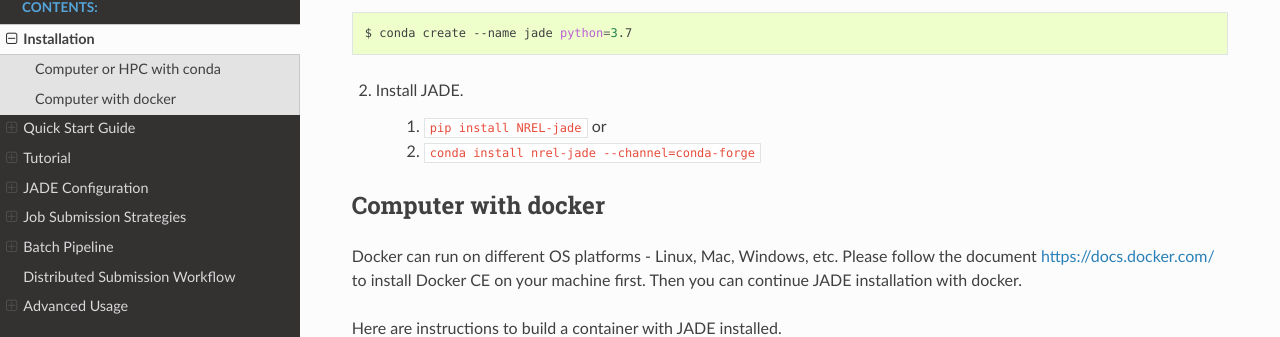
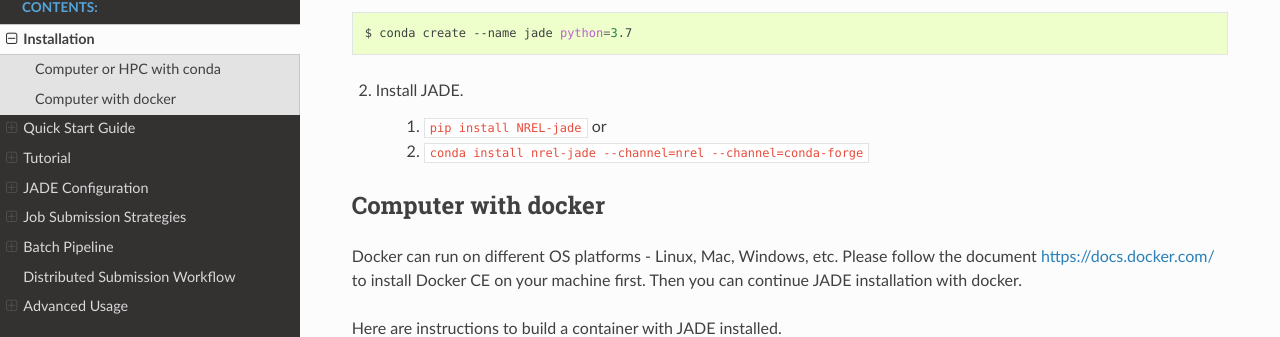
Before and after one commit to NREL/jade, a Sphinx documentation site: the page built from docs/source/installation.rst, in a window 1280 px wide and 900 px high, scrolled down 306 px. Shown: the part 114-451 px from the top of the window. Built offline with Sphinx 7.4.7 and the Read the Docs theme 2.0.0, drawn with Linux system fonts in a browser that asks for light colours; pages that are not in the unit, such as notebooks, are missing from menus.

Commit message:
update install docs

```diff
--- a/docs/source/installation.rst
+++ b/docs/source/installation.rst
@@ -27,7 +27,7 @@ Computer or HPC with conda
 2. Install JADE.
 
     1) ``pip install NREL-jade`` or
-    2) ``conda install nrel-jade --channel=conda-forge``
+    2) ``conda install nrel-jade --channel=nrel --channel=conda-forge``
 
 
 Computer with docker
```
Also changed, not shown: 1 other file.
